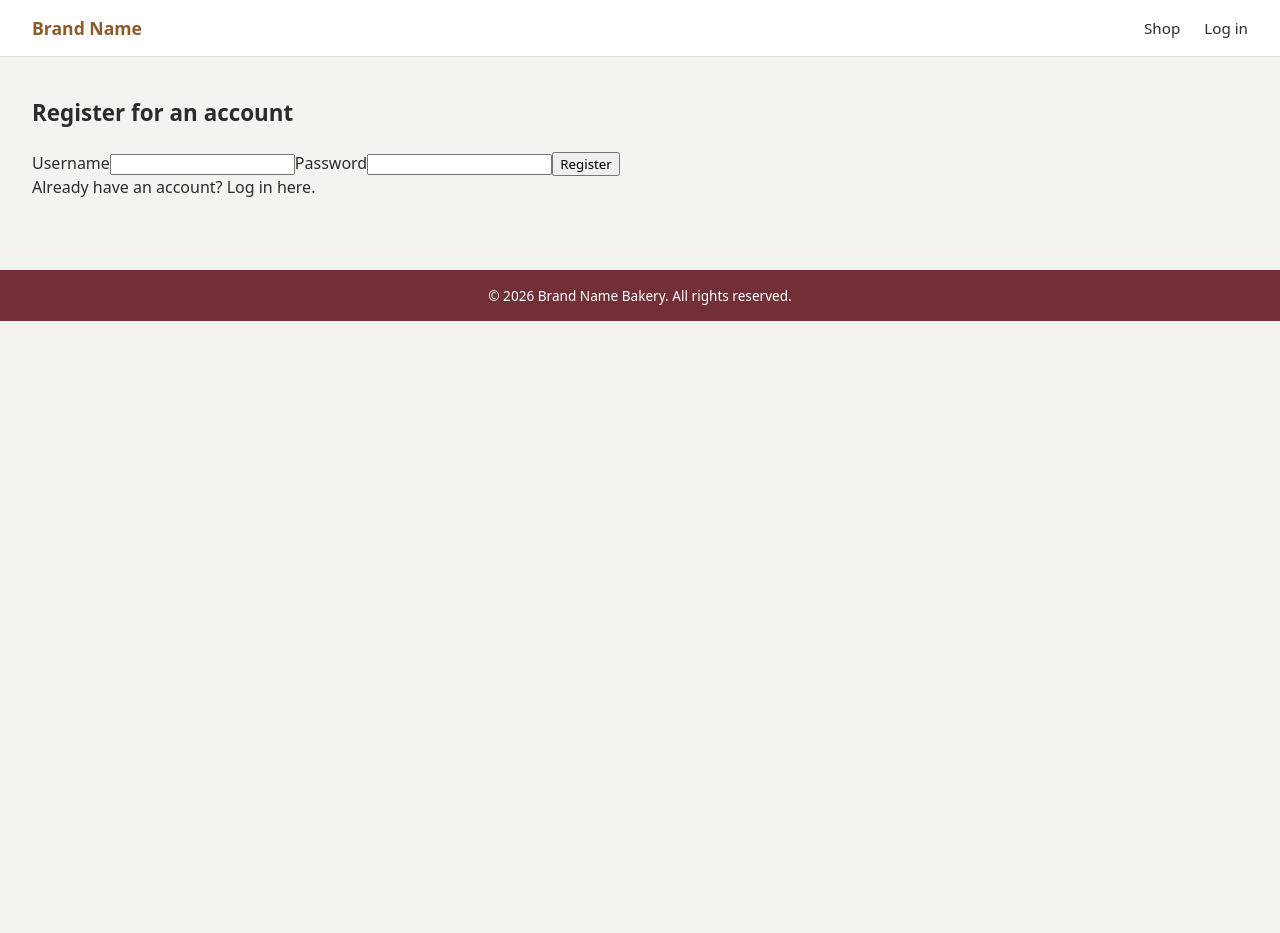
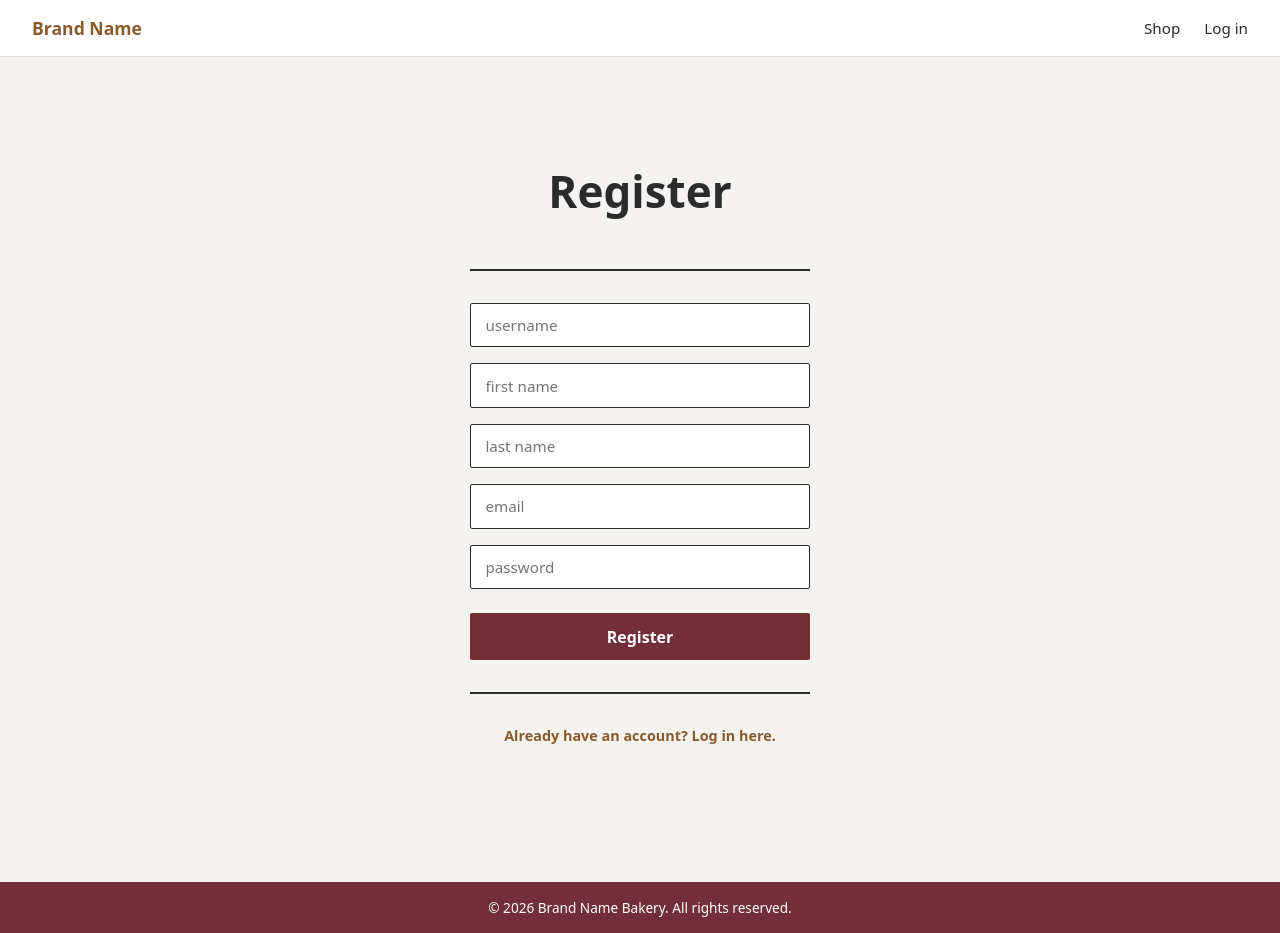
Before and after one commit to BBalin/capstone-frontend, a React (Vite) app: page /register in a window 1280 px wide. Before the commit the page ends 800 px from the top, so only its background shows below. Built offline with nearby package versions, Linux system fonts and the light colour scheme; no server answers.

Commit message:
feature added: login/registration

```diff
--- a/src/auth/Login.jsx
+++ b/src/auth/Login.jsx
@@ -2,6 +2,7 @@ import { useState } from "react";
 import { Link, useNavigate } from "react-router";
 
 import { useAuth } from "./AuthContext";
+import "./auth.css";
 
 /** A form that allows users to log into an existing account. */
 export default function Login() {
@@ -22,21 +23,39 @@ export default function Login() {
   };
 
   return (
-    <>
-      <h1>Log in to your account</h1>
-      <form action={onLogin}>
-        <label>
-          Username
-          <input type="username" name="username" required />
-        </label>
-        <label>
-          Password
-          <input type="password" name="password" required />
-        </label>
-        <button>Login</button>
-        {error && <output>{error}</output>}
-      </form>
-      <Link to="/register">Need an account? Register here.</Link>
-    </>
+    <section className="auth-page">
+      <div className="auth-card">
+        <h1>Login</h1>
+        <hr className="auth-divider" />
+        <form className="auth-form" action={onLogin}>
+          <label className="visually-hidden" htmlFor="login-username">
+            Username
+          </label>
+          <input
+            id="login-username"
+            type="text"
+            name="username"
+            placeholder="username"
+            required
+          />
+          <label className="visually-hidden" htmlFor="login-password">
+            Password
+          </label>
+          <input
+            id="login-password"
+            type="password"
+            name="password"
+            placeholder="password"
+            required
+          />
+          <button type="submit">Login</button>
+          {error && <output className="auth-error">{error}</output>}
+        </form>
+        <hr className="auth-divider auth-divider-bottom" />
+        <Link className="auth-switch-link" to="/register">
+          Need an account? Register here.
+        </Link>
+      </div>
+    </section>
   );
 }
--- a/src/auth/Register.jsx
+++ b/src/auth/Register.jsx
@@ -2,6 +2,7 @@ import { useState } from "react";
 import { Link, useNavigate } from "react-router";
 
 import { useAuth } from "./AuthContext";
+import "./auth.css";
 
 /** A form that allows users to register for a new account */
 export default function Register() {
@@ -13,8 +14,11 @@ export default function Register() {
   const onRegister = async (formData) => {
     const username = formData.get("username");
     const password = formData.get("password");
+    const first_name = formData.get("first_name");
+    const last_name = formData.get("last_name");
+    const email = formData.get("email");
     try {
-      await register({ username, password });
+      await register({ username, password, first_name, last_name, email });
       navigate("/");
     } catch (e) {
       setError(e.message);
@@ -22,21 +26,69 @@ export default function Register() {
   };
 
   return (
-    <>
-      <h1>Register for an account</h1>
-      <form action={onRegister}>
-        <label>
-          Username
-          <input type="text" name="username" />
-        </label>
-        <label>
-          Password
-          <input type="password" name="password" required />
-        </label>
-        <button>Register</button>
-        {error && <output>{error}</output>}
-      </form>
-      <Link to="/login">Already have an account? Log in here.</Link>
-    </>
+    <section className="auth-page">
+      <div className="auth-card">
+        <h1>Register</h1>
+        <hr className="auth-divider" />
+        <form className="auth-form" action={onRegister}>
+          <label className="visually-hidden" htmlFor="register-username">
+            Username
+          </label>
+          <input
+            id="register-username"
+            type="text"
+            name="username"
+            placeholder="username"
+            required
+          />
+          <label className="visually-hidden" htmlFor="register-first-name">
+            First name
+          </label>
+          <input
+            id="register-first-name"
+            type="text"
+            name="first_name"
+            placeholder="first name"
+            required
+          />
+          <label className="visually-hidden" htmlFor="register-last-name">
+            Last name
+          </label>
+          <input
+            id="register-last-name"
+            type="text"
+            name="last_name"
+            placeholder="last name"
+            required
+          />
+          <label className="visually-hidden" htmlFor="register-email">
+            Email
+          </label>
+          <input
+            id="register-email"
+            type="email"
+            name="email"
+            placeholder="email"
+            required
+          />
+          <label className="visually-hidden" htmlFor="register-password">
+            Password
+          </label>
+          <input
+            id="register-password"
+            type="password"
+            name="password"
+            placeholder="password"
+            required
+          />
+          <button type="submit">Register</button>
+          {error && <output className="auth-error">{error}</output>}
+        </form>
+        <hr className="auth-divider auth-divider-bottom" />
+        <Link className="auth-switch-link" to="/login">
+          Already have an account? Log in here.
+        </Link>
+      </div>
+    </section>
   );
 }
--- /dev/null
+++ b/src/auth/auth.css
@@ -0,0 +1,94 @@
+.auth-page {
+  display: flex;
+  justify-content: center;
+  padding: 4rem 1rem;
+}
+
+.auth-card {
+  width: 100%;
+  max-width: 340px;
+  text-align: center;
+}
+
+.auth-card h1 {
+  font-size: 2.75rem;
+  font-weight: 800;
+  margin: 0 0 3rem;
+  color: #2b2b2b;
+}
+
+.auth-divider {
+  border: none;
+  border-top: 2px solid #2b2b2b;
+  width: 100%;
+  margin: 0 0 2rem;
+}
+
+.auth-divider-bottom {
+  margin: 2rem 0 0;
+}
+
+.auth-form {
+  display: flex;
+  flex-direction: column;
+  gap: 1rem;
+}
+
+.visually-hidden {
+  position: absolute;
+  width: 1px;
+  height: 1px;
+  padding: 0;
+  margin: -1px;
+  overflow: hidden;
+  clip: rect(0, 0, 0, 0);
+  white-space: nowrap;
+  border: 0;
+}
+
+.auth-form input {
+  width: 100%;
+  padding: 0.7rem 0.9rem;
+  border: 1px solid #2b2b2b;
+  border-radius: 2px;
+  font-size: 0.95rem;
+  font-family: inherit;
+}
+
+.auth-form input:focus {
+  outline: none;
+  border-color: #722f37;
+}
+
+.auth-form button {
+  margin-top: 0.5rem;
+  padding: 0.8rem 1rem;
+  border: none;
+  border-radius: 2px;
+  background: #722f37;
+  color: #ffffff;
+  font-size: 1rem;
+  font-weight: 700;
+}
+
+.auth-form button:hover {
+  background: #5c252c;
+}
+
+.auth-error {
+  display: block;
+  font-size: 0.85rem;
+  color: #a13d3d;
+}
+
+.auth-switch-link {
+  display: inline-block;
+  margin-top: 2rem;
+  font-size: 0.9rem;
+  color: #8a5a2b;
+  font-weight: 600;
+}
+
+.auth-switch-link:hover {
+  text-decoration: underline;
+}
--- a/src/components/all-products.css
+++ b/src/components/all-products.css
@@ -5,6 +5,10 @@
 
 .all-products h1 {
   text-align: center;
+  font-size: 2.75rem;
+  font-weight: 800;
+  margin: 0 0 3rem;
+  color: #2b2b2b;
 }
 
 .status-message {
```
Also changed, not shown: dummydata.js (deleted, +0 -38 lines).
